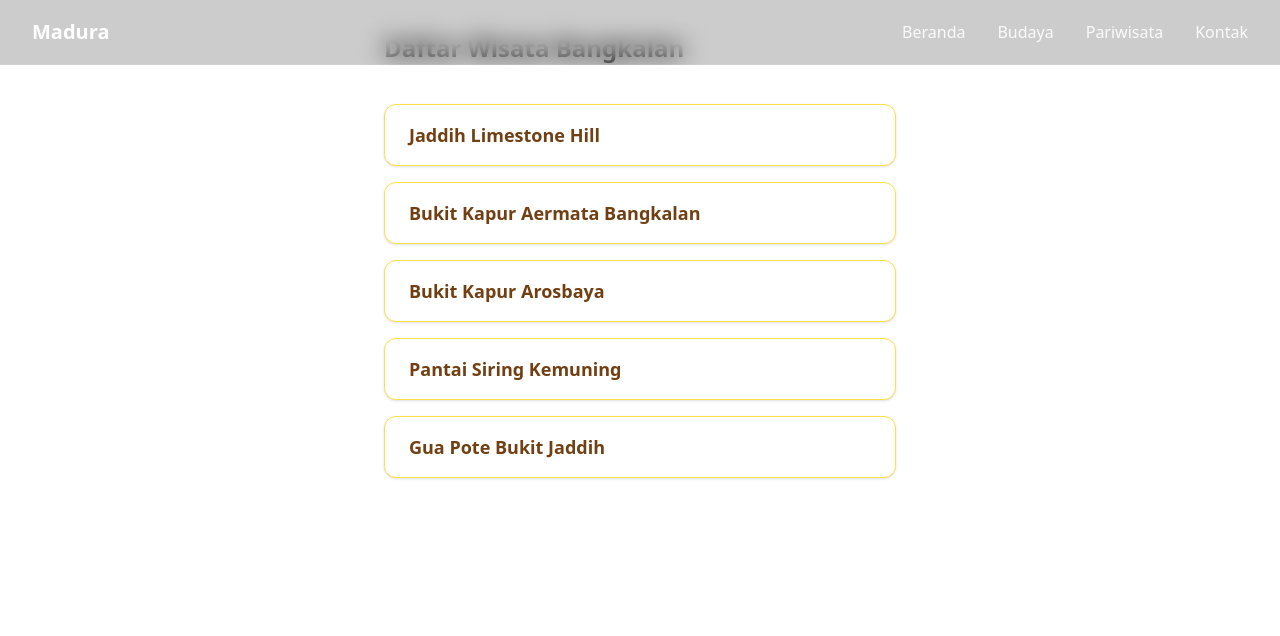
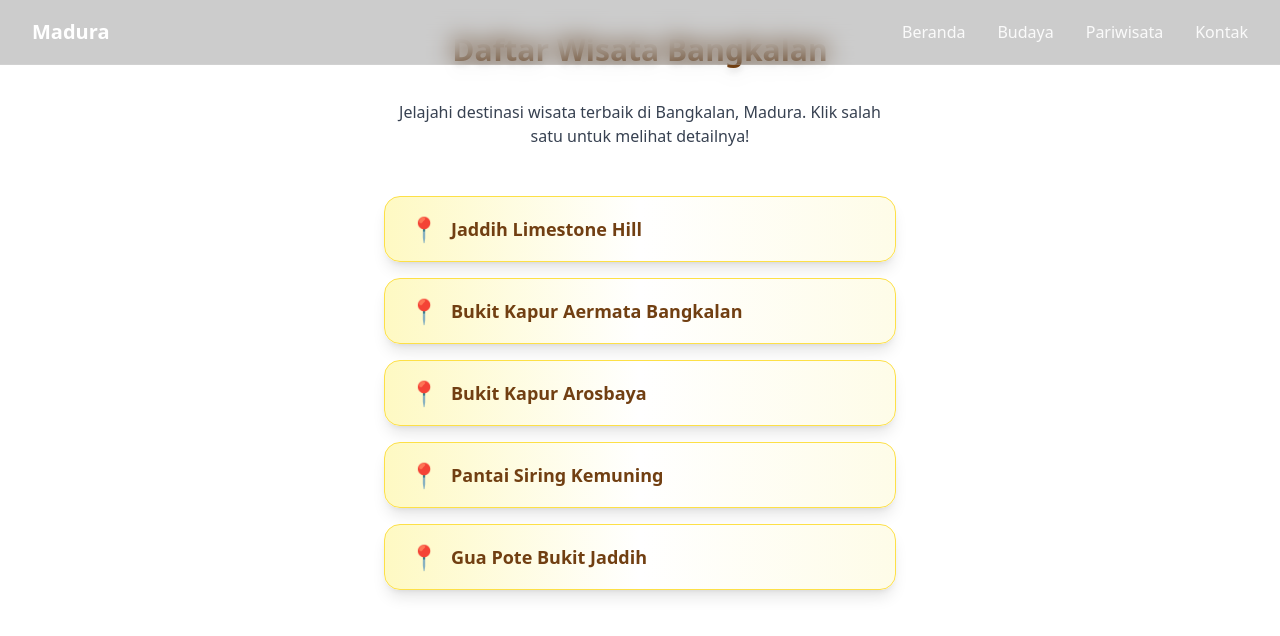
Before and after one commit to DAFAAHMADFAHRISI/Madura-tourism, a React (Vite) app: page /pariwisata/bangkalan in a window 1280 px wide. Shown: the top 636 px of the page. Built offline with nearby package versions, Linux system fonts and the light colour scheme; the HTML template or start-up script is replaced by a standard one.

Commit message:
ArrowBack

```diff
--- a/src/pages/Pariwisata/Bangkalan/Jaddih Limestone Hill.tsx
+++ b/src/pages/Pariwisata/Bangkalan/Jaddih Limestone Hill.tsx
@@ -3,6 +3,7 @@ import Jaddih1 from "../../../assets/images/Jaddih1.jpg"
 import Jaddih2 from "../../../assets/images/Jaddih2.jpg"
 import Jaddih3 from "../../../assets/images/Jaddih3.jpg"
 import { Mountain, Camera, Waves, Sun } from "lucide-react"
+import { Link } from "react-router-dom"
 
 export default function JaddihLimestoneHill() {
   return (
@@ -33,7 +34,12 @@ export default function JaddihLimestoneHill() {
         </div>
         {/* Description Section */}
         <div className="md:w-1/2 w-full flex flex-col gap-6 md:items-start justify-start self-start">
-          <h1 className="text-3xl md:text-5xl font-bold font-serif text-gray-800 mb-2 drop-shadow-lg">Jaddih Limestone Hill</h1>
+          <div className="flex items-center gap-4 mb-2">
+            <h1 className="text-3xl md:text-5xl font-bold font-serif text-gray-800 drop-shadow-lg">Jaddih Limestone Hill</h1>
+            <Link to="/pariwisata/bangkalan" className="px-4 py-2 bg-yellow-400 hover:bg-yellow-500 text-yellow-900 font-semibold rounded-full shadow transition-all text-sm">
+              Kembali
+            </Link>
+          </div>
           <p className="text-base text-gray-600 font-medium mb-2">Lokasi: Desa Jaddih, Kecamatan Socah, Kabupaten Bangkalan, Madura, Jawa Timur.</p>
           <p className="text-lg md:text-xl text-gray-700 font-light mb-4">Jaddih Limestone Hill adalah salah satu destinasi wisata alam unik yang terletak di Desa Jaddih, Kecamatan Socah, Kabupaten Bangkalan, Pulau Madura, Jawa Timur. Tempat ini dikenal dengan sebutan Bukit Kapur Jaddih dan menawarkan pemandangan alam yang eksotis dan Instagramable.</p>
           <div className="flex flex-col gap-4">
--- a/src/pages/Pariwisata/Bangkalan/ListWisataBangkalan.tsx
+++ b/src/pages/Pariwisata/Bangkalan/ListWisataBangkalan.tsx
@@ -29,15 +29,17 @@ export default function ListWisataBangkalan() {
     <>
       <Navbar />
       <div className="flex flex-col gap-6 p-8 max-w-xl mx-auto">
-        <h2 className="text-2xl font-bold mb-4">Daftar Wisata Bangkalan</h2>
+        <h2 className="text-3xl font-extrabold mb-2 text-yellow-900 text-center drop-shadow-lg">Daftar Wisata Bangkalan</h2>
+        <p className="text-base text-gray-700 mb-6 text-center">Jelajahi destinasi wisata terbaik di Bangkalan, Madura. Klik salah satu untuk melihat detailnya!</p>
         <ul className="flex flex-col gap-4">
           {wisataList.map((wisata) => (
             <li key={wisata.name}>
               <Link
                 to={wisata.path}
-                className="block px-6 py-4 bg-white rounded-xl shadow hover:bg-yellow-100 transition-all border border-yellow-300 text-lg font-semibold text-yellow-900"
+                className="flex items-center gap-3 px-6 py-4 bg-gradient-to-r from-yellow-100 via-white to-yellow-50 rounded-2xl shadow-lg hover:shadow-2xl hover:scale-[1.03] hover:bg-yellow-200 transition-all border border-yellow-300 text-lg font-semibold text-yellow-900 group"
               >
-                {wisata.name}
+                <span className="text-2xl">📍</span>
+                <span className="group-hover:underline">{wisata.name}</span>
               </Link>
             </li>
           ))}
```
